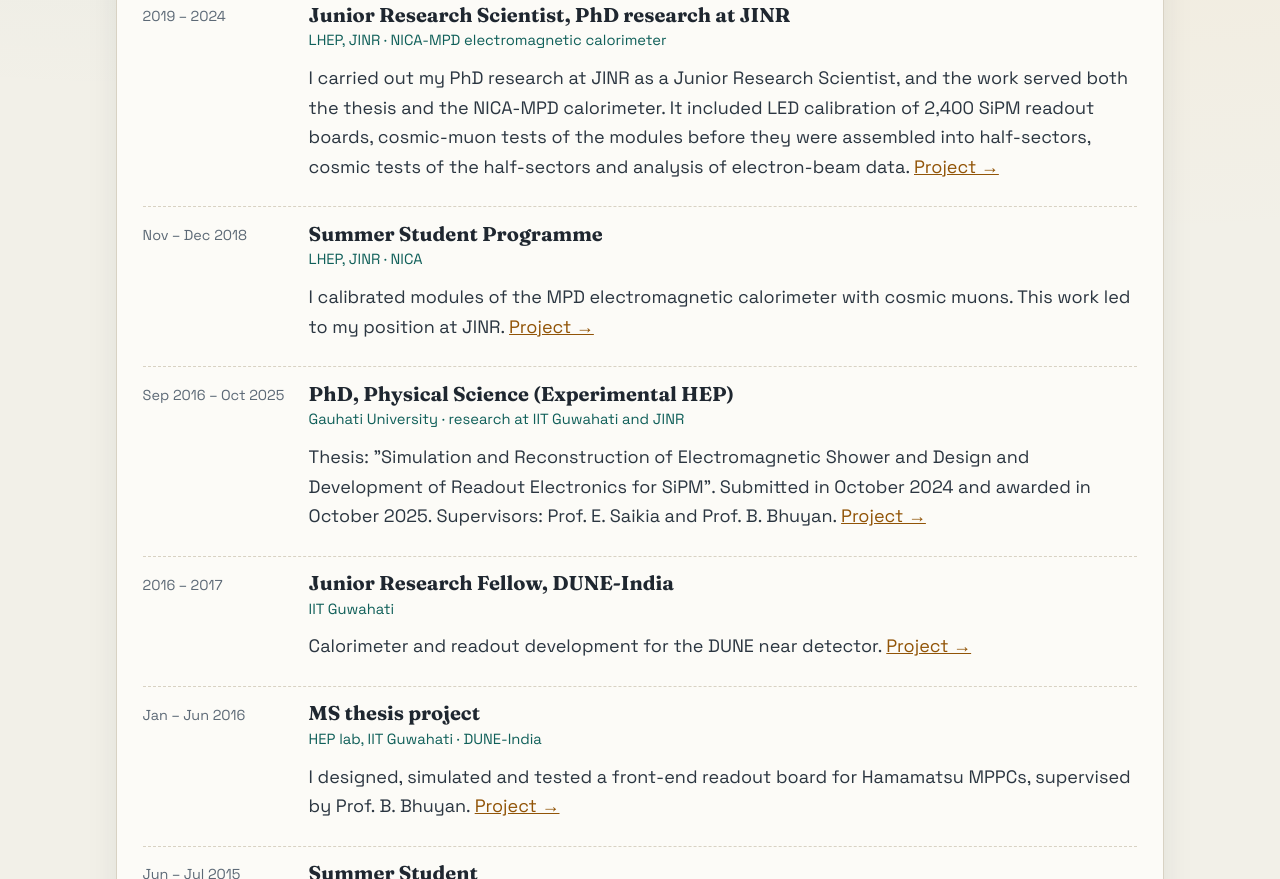
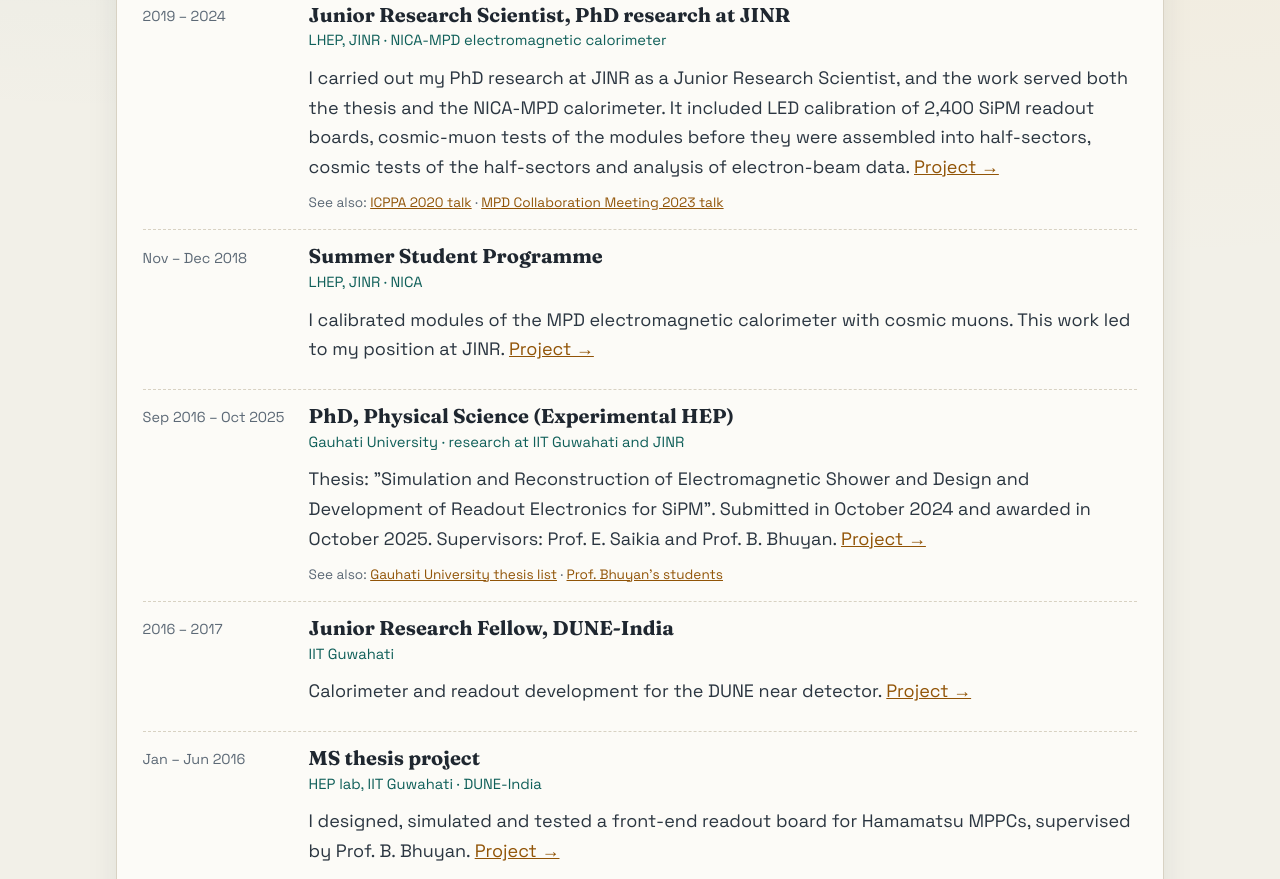
Before and after one commit to maharnab/maharnab.github.io, an Astro site: page /about in a window 1280 px wide. Shown: the part 1300-2179 px from the top of the page. Built offline with nearby package versions, Linux system fonts and the light colour scheme; Astro itself is replaced by a stand-in of ours.

Commit message:
About: 'See also' links to independent pages that list each role
Co-Authored-By: Claude Opus 5.5 <noreply@anthropic.com>

```diff
--- a/src/data/timeline.ts
+++ b/src/data/timeline.ts
@@ -18,6 +18,7 @@ export type Entry = {
 	lane?: string;
 	endTitle?: string; // home page: adds an end event with this title at `end`
 	startLabel?: string; // home page: date shown for the start event (default 'Mon YYYY')
+	refs?: { label: string; href: string }[]; // About: independent pages that list this role
 };
 
 export const kindLabel: Record<Kind, string> = {
@@ -70,6 +71,10 @@ export const timeline: Entry[] = [
 		project: 'module-tests-and-beam',
 		kind: 'work',
 		lane: 'jinr',
+		refs: [
+			{ label: 'ICPPA 2020 talk', href: 'https://indico.particle.mephi.ru/event/35/contributions/2294/' },
+			{ label: 'MPD Collaboration Meeting 2023 talk', href: 'https://indico.jinr.ru/event/3551/contributions/19548/' },
+		],
 	},
 	{
 		start: '2022-01',
@@ -104,6 +109,10 @@ export const timeline: Entry[] = [
 		project: 'dune-nd-ecal-simulation',
 		kind: 'education',
 		lane: 'phd',
+		refs: [
+			{ label: 'Gauhati University thesis list', href: 'https://gauhati.ac.in/faculty/eeshankur-saikia-physical-science-division/' },
+			{ label: 'Prof. Bhuyan’s students', href: 'https://fac.iitg.ac.in/bhuyan/students.html' },
+		],
 	},
 	{
 		start: '2016-09',
@@ -172,6 +181,7 @@ export const timeline: Entry[] = [
 		short: 'Test-station software for Thirty Meter Telescope mirror actuators.',
 		text: 'My BS thesis project: test-station software for the Thirty Meter Telescope mirror actuators.',
 		project: 'tmt-actuator-test-software',
+		refs: [{ label: 'India-TMT people', href: 'https://tmt.iiap.res.in/people' }],
 		kind: 'project',
 	},
 	{
--- a/src/pages/about.astro
+++ b/src/pages/about.astro
@@ -56,6 +56,17 @@ import { skills, timelineNewestFirst as timeline } from '../data/timeline';
 							<p>
 								{t.text} {t.project && <a href={`/projects/${t.project}/`}>Project →</a>}
 							</p>
+							{t.refs && (
+								<p class="refs">
+									See also:{' '}
+									{t.refs.map((r, i) => (
+										<>
+											{i > 0 && ' · '}
+											<a href={r.href} target="_blank" rel="noreferrer">{r.label}</a>
+										</>
+									))}
+								</p>
+							)}
 						</div>
 					</li>
 				))
@@ -127,6 +138,11 @@ import { skills, timelineNewestFirst as timeline } from '../data/timeline';
 		color: var(--text-muted);
 		padding-top: 0.15rem;
 	}
+	.refs {
+		margin: 0.2rem 0 0;
+		font-size: 0.85rem;
+		color: var(--text-muted);
+	}
 	.org {
 		margin: 0.1rem 0 0.3rem;
 		color: var(--teal);
```
